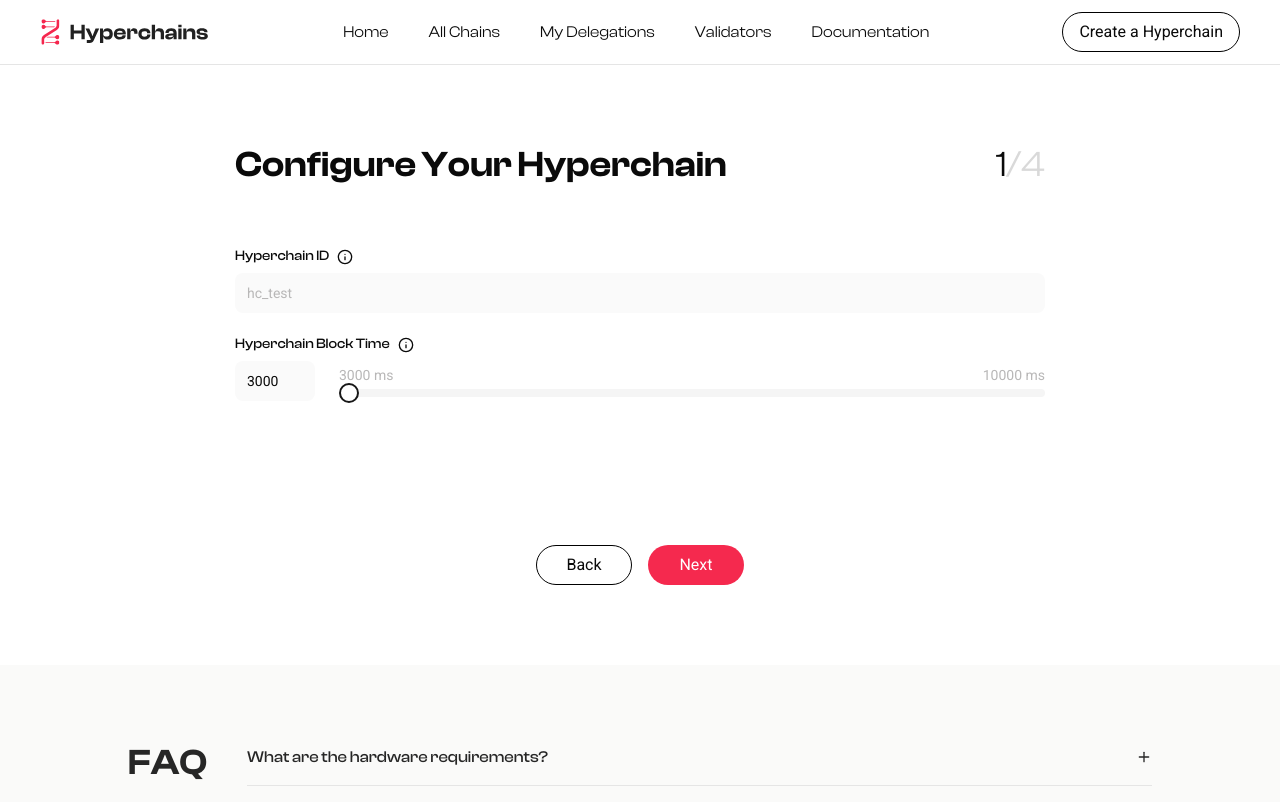
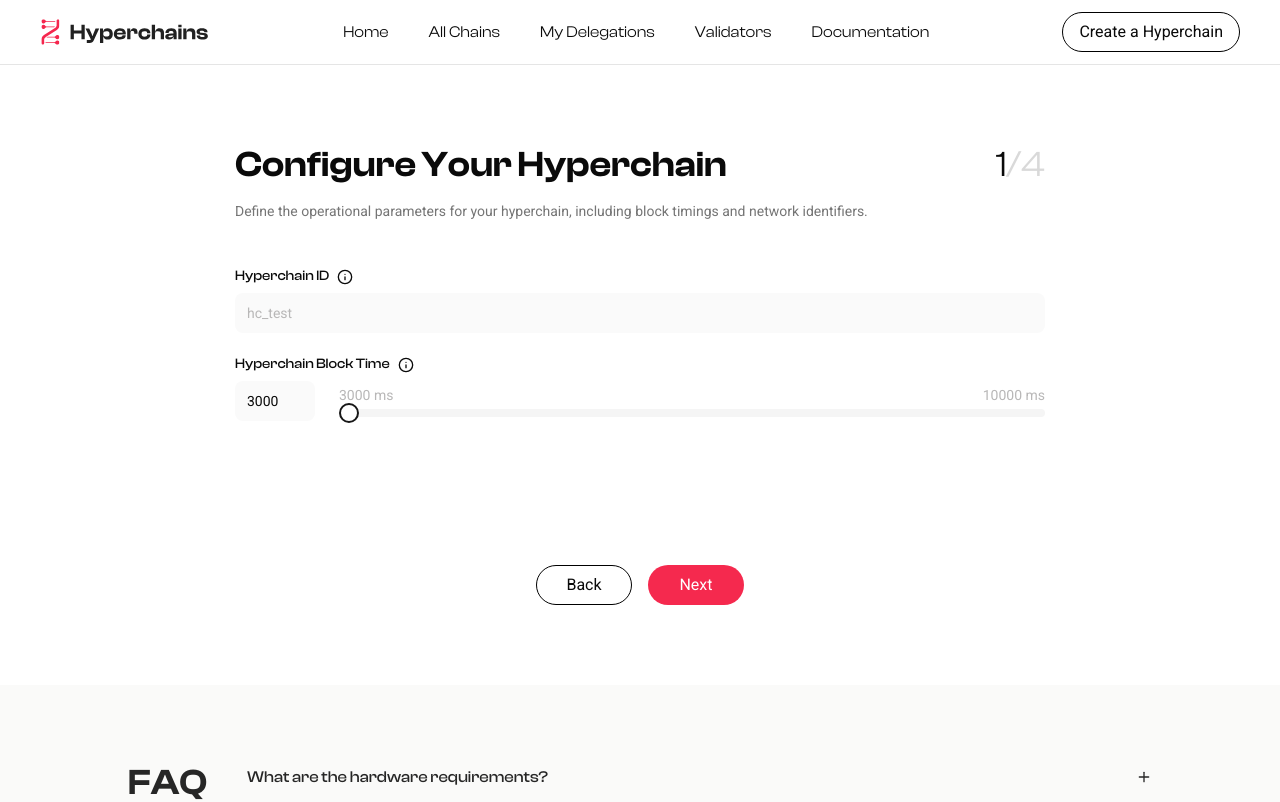
Before and after one commit to unit214/aeternity-hyperchains-initiator, a Next.js app: page /initiate/1 in a window 1280 px wide. Shown: the top 802 px of the page. Built offline with nearby package versions, Linux system fonts and the light colour scheme.

Commit message:
fix: show step descriptions also on md+ screens

```diff
--- a/src/components/initiator-step.tsx
+++ b/src/components/initiator-step.tsx
@@ -14,7 +14,7 @@
             <div className='flex flex-row justify-between gap-7 md:mb-12'>
                 <div className='flex flex-col'>
                     <div className='mb-4 text-4xl font-semibold'>{title}</div>
-                    <span className='hidden font-roboto text-sm text-muted-foreground'>{description}</span>
+                    <span className='hidden font-roboto text-sm text-muted-foreground md:flex'>{description}</span>
                 </div>
                 <div className='text-4xl font-normal'>
                     <span>{stepNumber}</span>
```
